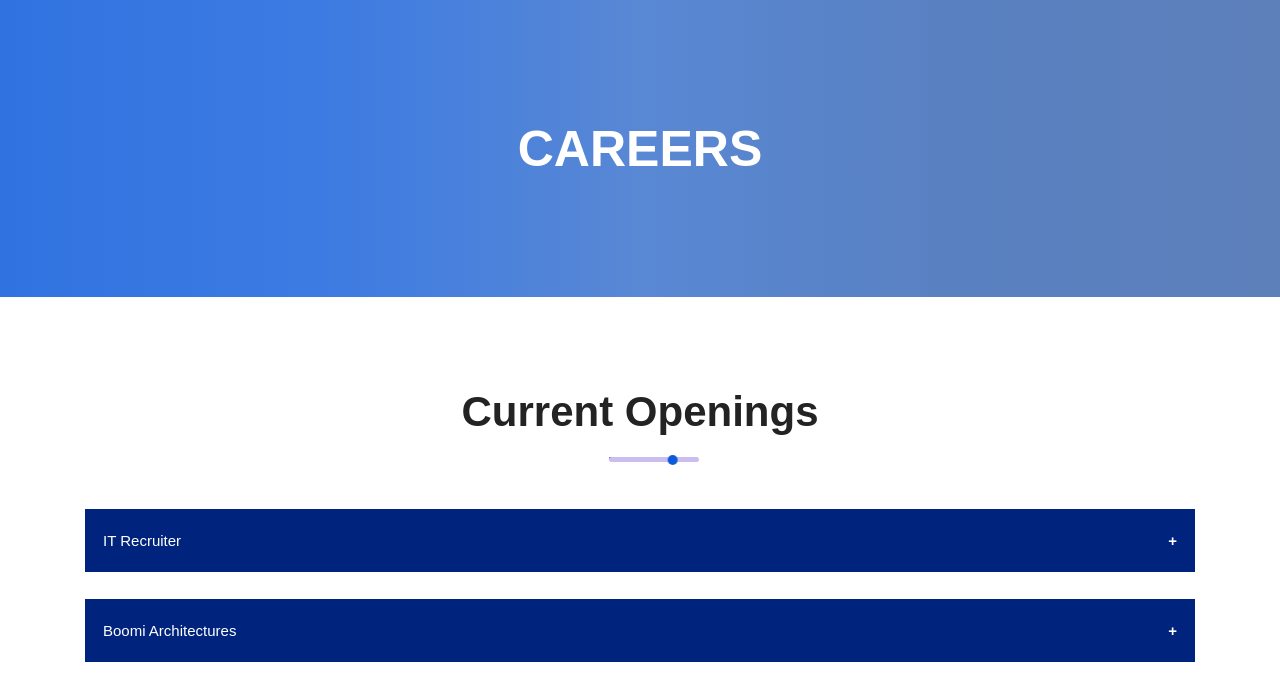
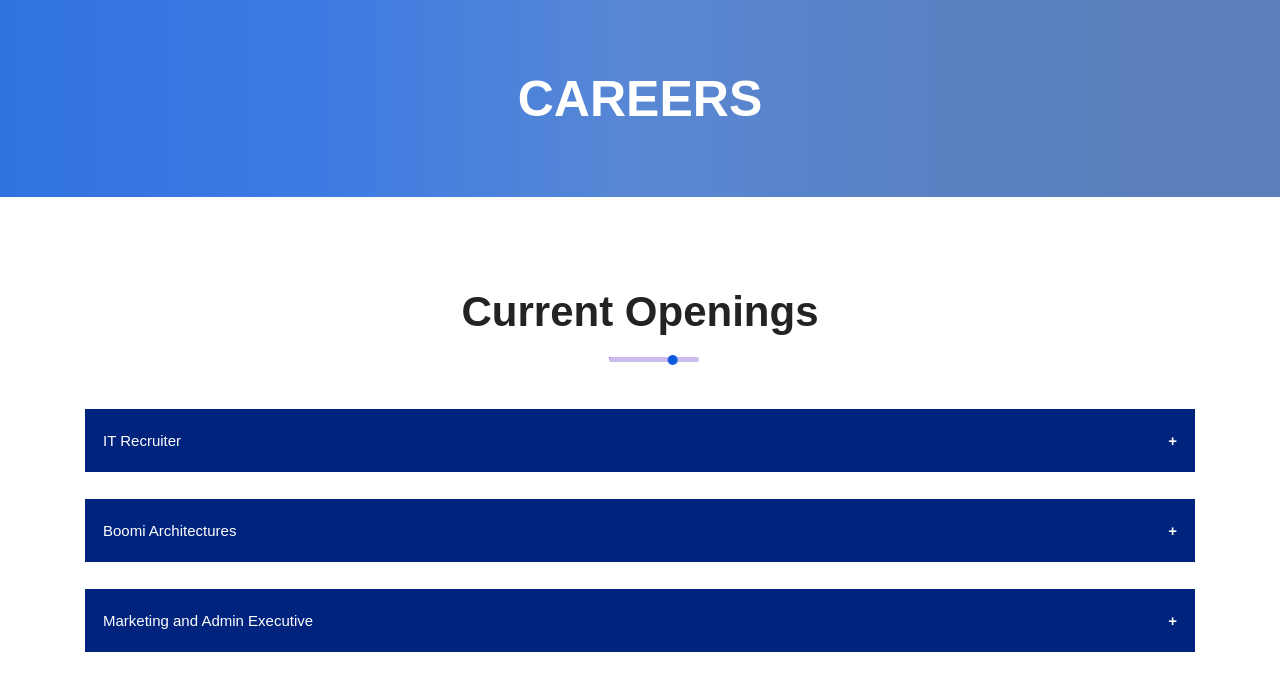
Before and after one commit to YUVA-Foundation/Actics-Website, a plain HTML site: page careers.html in a window 1280 px wide. Shown: the part 90-767 px from the top of the page. Drawn offline with nearby package versions, Linux system fonts and the light colour scheme; a script that the page names is missing; files whose address does not match are found by name; a web font is replaced by a local one.

Commit message:
title update

```diff
--- a/careers.html
+++ b/careers.html
@@ -190,7 +190,7 @@
 	<!-- ============================================================== -->
 	<!-- Start Techno Breatcome Area -->
 	<!-- ============================================================== -->
-	<div class="breatcome_area d-flex align-items-center" style="height: 300px;">
+	<div class="breatcome_area d-flex align-items-center" style="height: 200px;">
 		<div class="container">
 			<div class="row">
 				<div class="col-lg-12">
```
Also changed, not shown: contact.html (+1 -1 lines).
